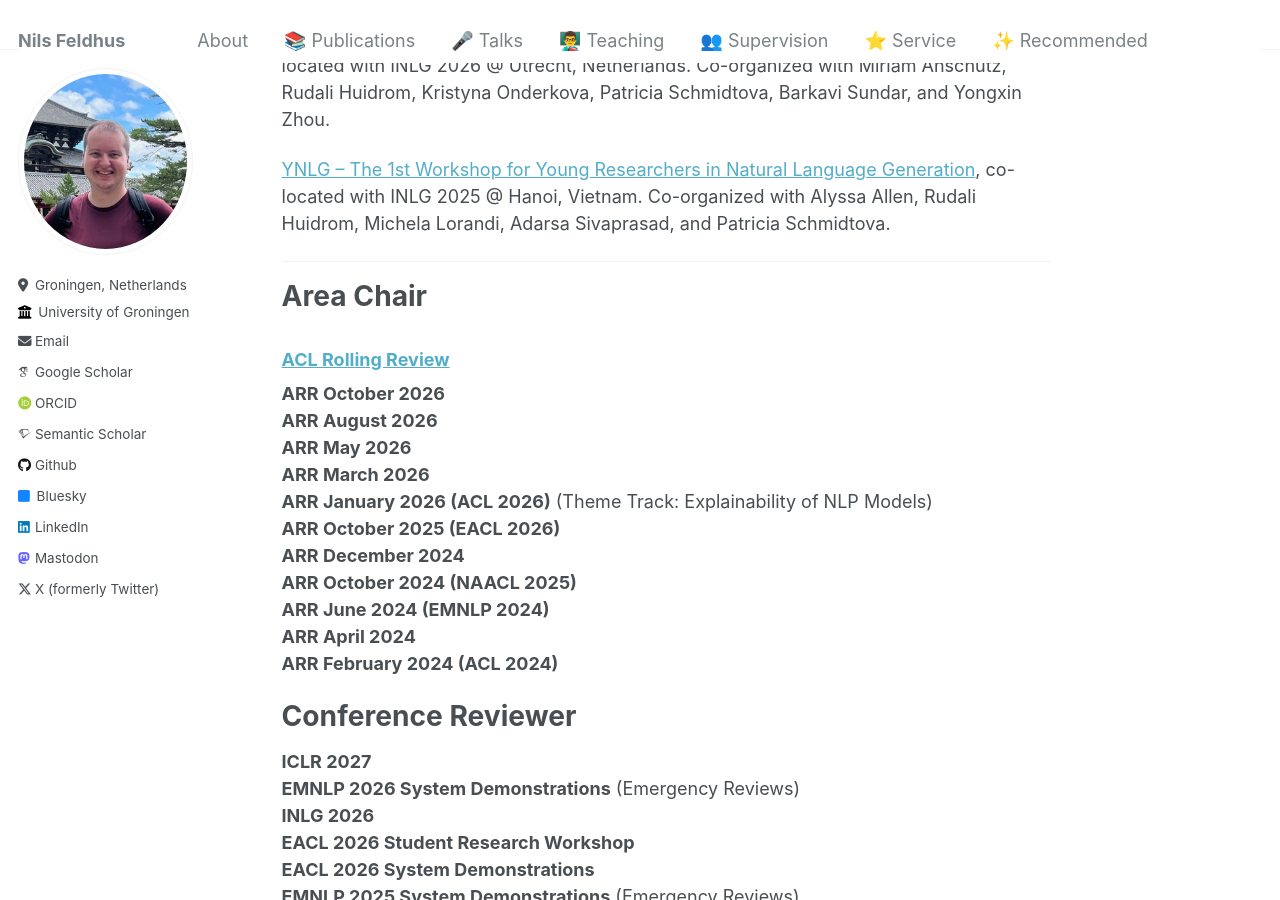
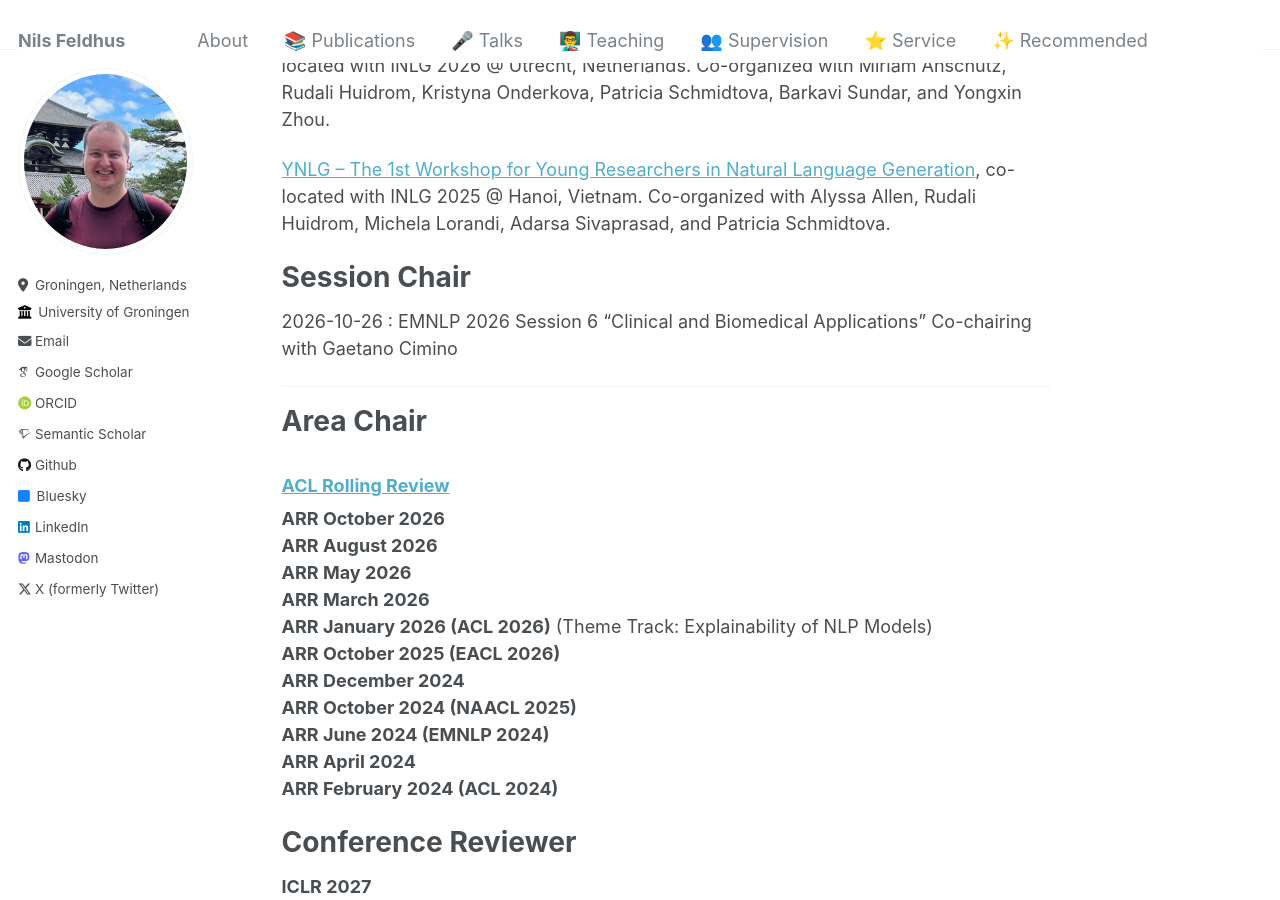
Before and after one commit to nfelnlp/nfelnlp.github.io, a Jekyll site: the page built from service/index.md, in a window 1280 px wide and 900 px high, scrolled down 352 px. Built offline with Jekyll 4.4.1, drawn with Linux system fonts in a browser that asks for light colours; some web fonts are replaced.

```diff
--- a/service/index.md
+++ b/service/index.md
@@ -16,6 +16,11 @@
 [YNLG – The 2nd Workshop for Young Researchers in Natural Language Generation](https://ynlg-workshop.github.io), co-located with INLG 2026 @ Utrecht, Netherlands. Co-organized with Miriam Anschütz, Rudali Huidrom, Kristyna Onderkova, Patricia Schmidtova, Barkavi Sundar, and Yongxin Zhou.
 
 [YNLG – The 1st Workshop for Young Researchers in Natural Language Generation](https://ynlg-workshop.github.io/previous_editions/2025.html), co-located with INLG 2025 @ Hanoi, Vietnam. Co-organized with Alyssa Allen, Rudali Huidrom, Michela Lorandi, Adarsa Sivaprasad, and Patricia Schmidtova.
+
+
+# Session Chair
+
+2026-10-26 : EMNLP 2026 Session 6 "Clinical and Biomedical Applications" Co-chairing with Gaetano Cimino
 
 ---
 
```
Also changed, not shown: publications/index.md (+8 -8 lines).
